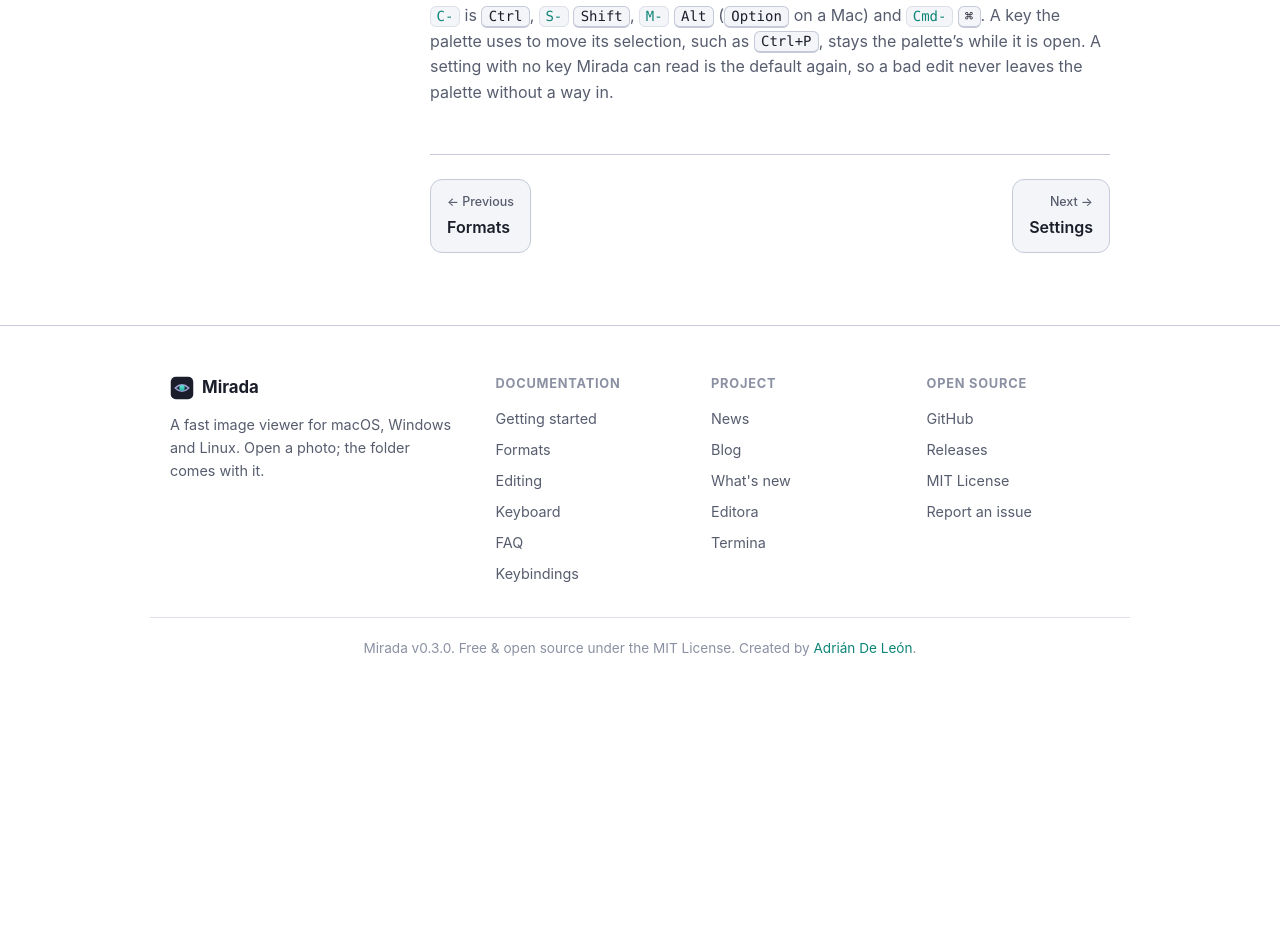
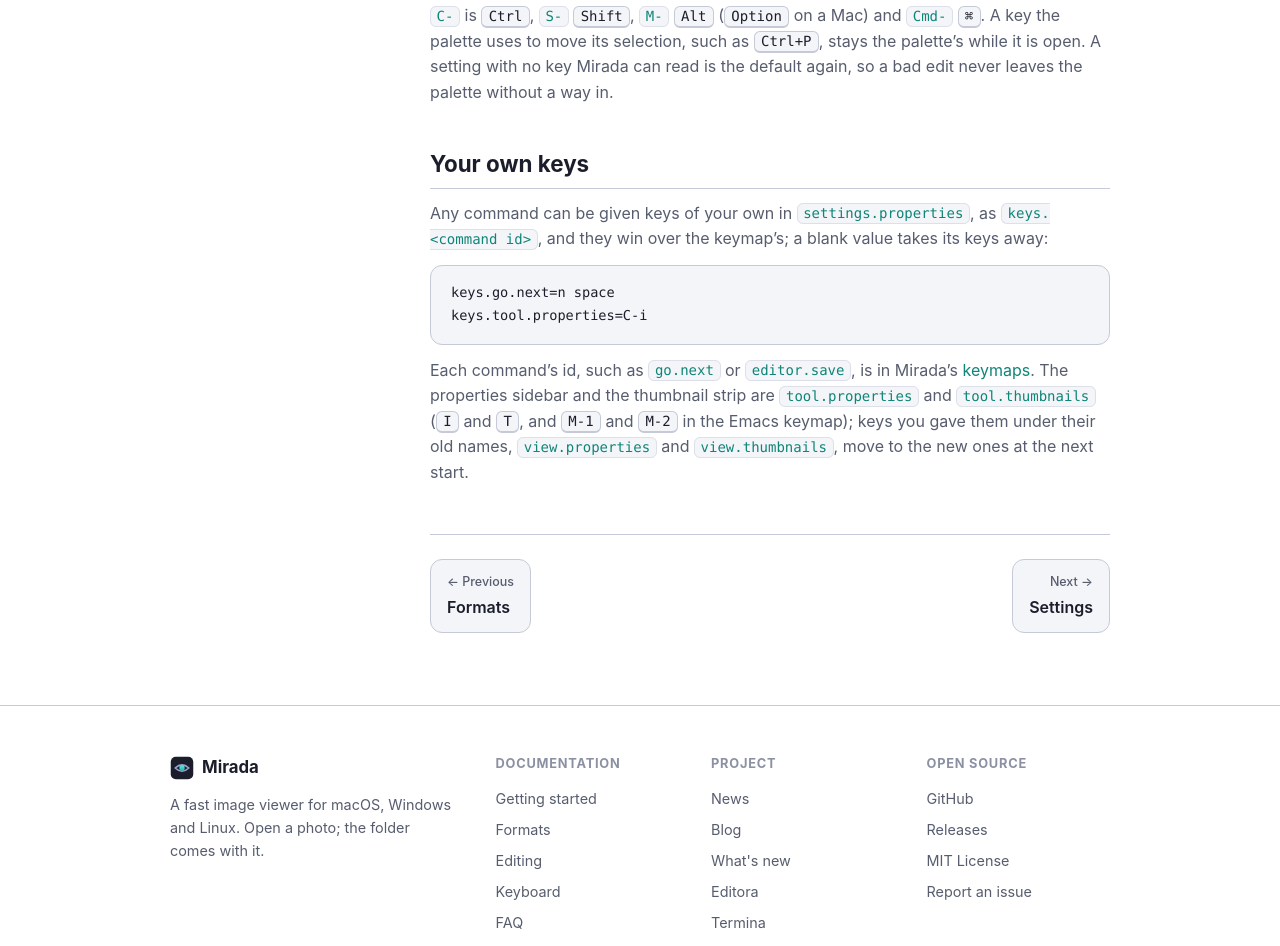
Before and after one commit to adriandeleon/mirada-website, an Astro site: page /docs/keyboard in a window 1280 px wide. Shown: the part 2011-2957 px from the top of the page. Before the commit the page ends 2691 px from the top, so only its background shows below. Built offline with nearby package versions, Linux system fonts and the light colour scheme; Astro itself is replaced by a stand-in of ours; some packages are replaced by stand-ins of ours; code samples lack their colours.

Commit message:
The docs follow Mirada's later changes: panel ids, All Metadata, the title
tool.properties and tool.thumbnails (M-1 and M-2 in Emacs, custom keys
moved), your own keys as keys.<id>, All Metadata from the keyboard, the
window title with its folder and the unsaved-edit dot, and the empty
window's keys.

Co-Authored-By: Claude Opus 5.5 <noreply@anthropic.com>

````diff
--- a/src/content/docs/keyboard.md
+++ b/src/content/docs/keyboard.md
@@ -74,3 +74,20 @@ palette.keys=C-S-p M-x f1
 `Cmd-` <kbd>⌘</kbd>. A key the palette uses to move its selection, such as <kbd>Ctrl+P</kbd>, stays
 the palette's while it is open. A setting with no key Mirada can read is the default again, so a
 bad edit never leaves the palette without a way in.
+
+## Your own keys
+
+Any command can be given keys of your own in `settings.properties`, as `keys.<command id>`, and they
+win over the keymap's; a blank value takes its keys away:
+
+```properties
+keys.go.next=n space
+keys.tool.properties=C-i
+```
+
+Each command's id, such as `go.next` or `editor.save`, is in Mirada's
+[keymaps](https://github.com/adriandeleon/Mirada/tree/main/src/main/resources/com/mirada/keymaps).
+The properties sidebar and the
+thumbnail strip are `tool.properties` and `tool.thumbnails` (<kbd>I</kbd> and <kbd>T</kbd>, and
+<kbd>M-1</kbd> and <kbd>M-2</kbd> in the Emacs keymap); keys you gave them under their old names,
+`view.properties` and `view.thumbnails`, move to the new ones at the next start.
--- a/src/content/docs/properties.md
+++ b/src/content/docs/properties.md
@@ -32,6 +32,10 @@ them: EXIF, the maker's notes, XMP, IPTC, the colour profile, and what the forma
 It is read by [metadata-extractor](https://github.com/drewnoakes/metadata-extractor), which reads
 JPEG, PNG, WebP, TIFF, PSD, HEIC, AVIF and the rest.
 
+**All Metadata** in the View menu and the palette opens the sidebar with every tag unfolded, and
+folds them away again, so it needs no mouse; it stays unfolded from image to image. The list shows
+the first 300 tags and says how many more the file has.
+
 A file whose metadata cannot be read still opens: the sidebar shows what it could find.
 
 ## Nothing is written
````
